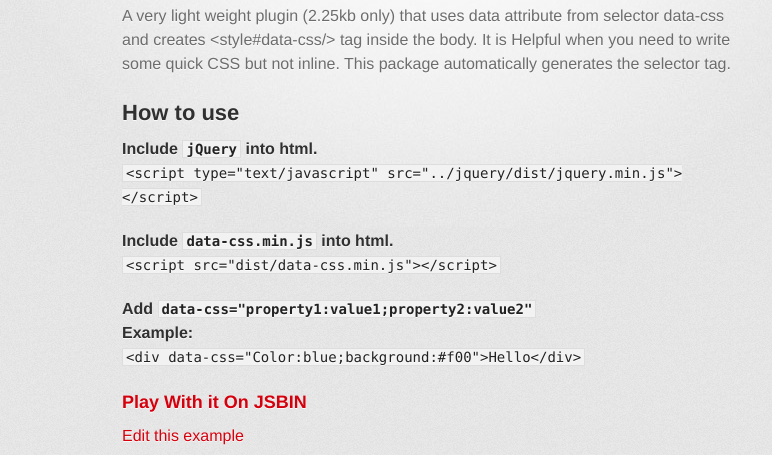
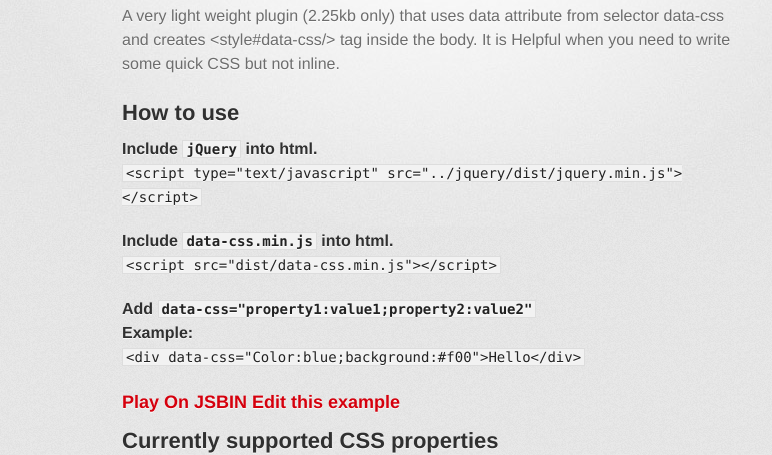
Before and after one commit to imasif/data-css, a plain HTML site: page index.html in a window 1280 px wide. Shown: the part 346-801 px from the top of the page, without its empty margins (208-980 px from the left). Drawn offline with Linux system fonts and the light colour scheme; a web font is replaced by a local one.

```diff
--- a/index.html
+++ b/index.html
@@ -34,7 +34,7 @@
           <h1>
 <a id="data-css" class="anchor" href="#data-css" aria-hidden="true"><span aria-hidden="true" class="octicon octicon-link"></span></a>Data-CSS</h1>
 
-<p>A very light weight plugin (2.25kb only) that uses data attribute from selector data-css and creates  &lt;style#data-css/&gt; tag inside the body. It is Helpful when you need to write some quick CSS but not inline. This package automatically generates the selector tag.</p>
+<p>A very light weight plugin (2.25kb only) that uses data attribute from selector data-css and creates  &lt;style#data-css/&gt; tag inside the body. It is Helpful when you need to write some quick CSS but not inline.</p>
 
 <h2>
 <a id="how-to-use" class="anchor" href="#how-to-use" aria-hidden="true"><span aria-hidden="true" class="octicon octicon-link"></span></a>How to use</h2>
@@ -59,9 +59,8 @@
 <p><code>&lt;div data-css="Color:blue;background:#f00"&gt;Hello&lt;/div&gt;</code></p>
 
 <h3>
-<a id="play-with-it-on-jsbin" class="anchor" href="#play-with-it-on-jsbin" aria-hidden="true"><span aria-hidden="true" class="octicon octicon-link"></span></a>Play With it On JSBIN</h3>
-
-<p><a href="http://jsbin.com/kafefom/embed?html,output">Edit this example</a></p>
+<a id="play-on-jsbin-edit-this-example" class="anchor" href="#play-on-jsbin-edit-this-example" aria-hidden="true"><span aria-hidden="true" class="octicon octicon-link"></span></a>Play On JSBIN <a href="http://jsbin.com/kafefom/embed?html,output">Edit this example</a>
+</h3>
 
 <h2>
 <a id="currently-supported-css-properties" class="anchor" href="#currently-supported-css-properties" aria-hidden="true"><span aria-hidden="true" class="octicon octicon-link"></span></a>Currently supported CSS properties</h2>
```
Also changed, not shown: params.json (+1 -1 lines).
